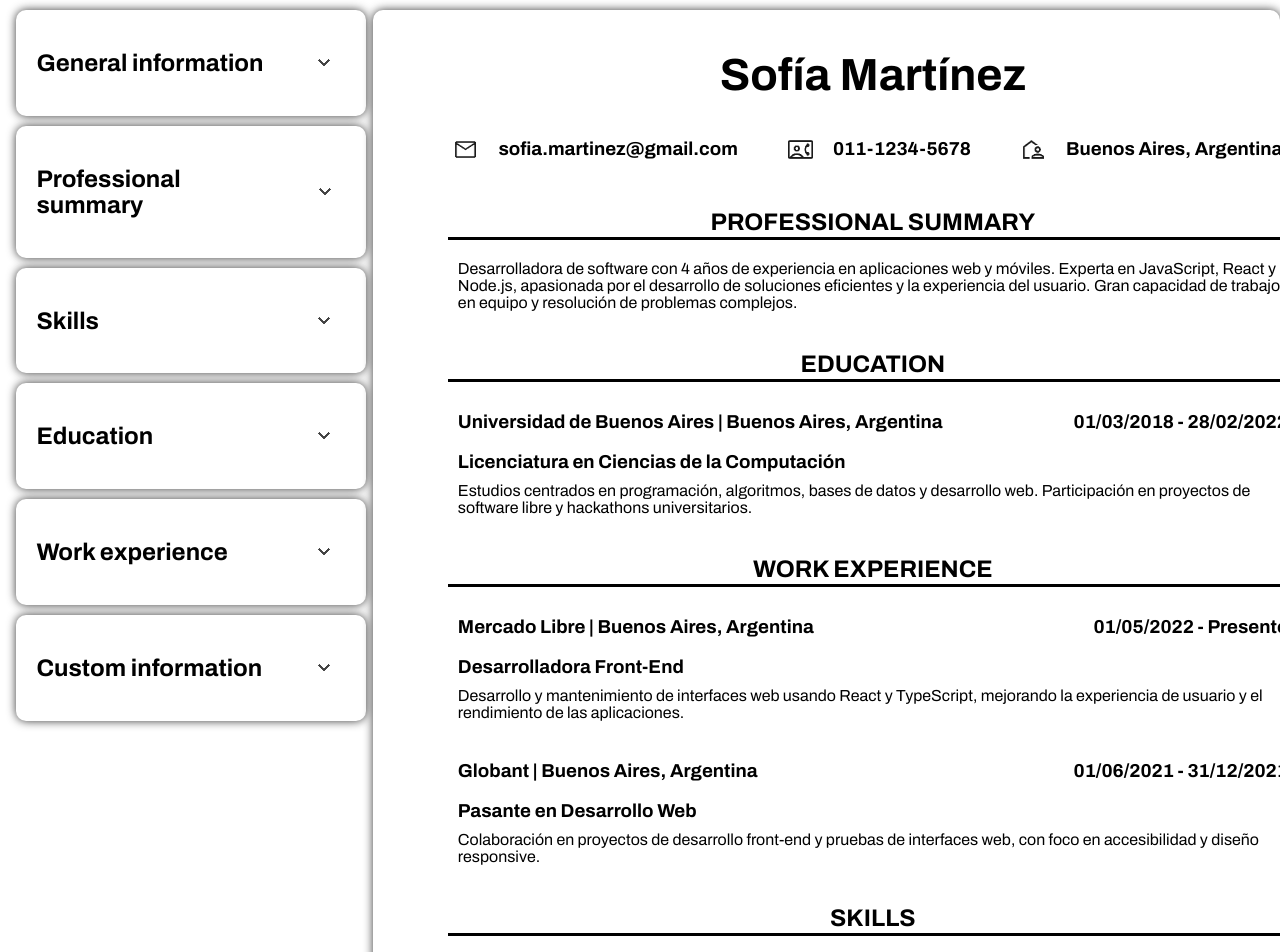
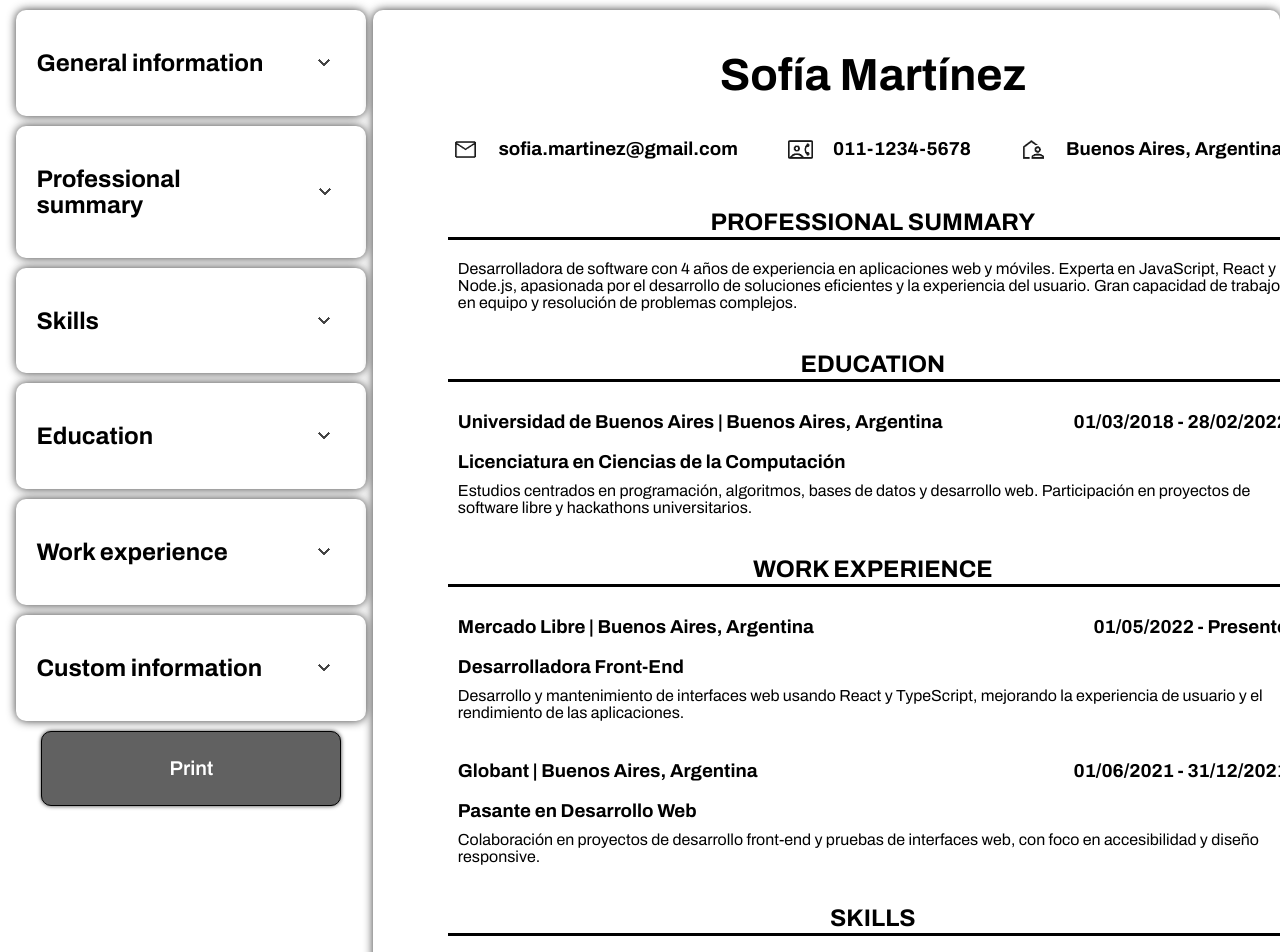
Before and after one commit to Facundo-byte/CV-Builder, a React (Vite) app: page / in a window 1280 px wide. Shown: the top 952 px of the page. Built offline with nearby package versions, Linux system fonts and the light colour scheme.

Commit message:
print update

```diff
--- a/src/App.jsx
+++ b/src/App.jsx
@@ -4,8 +4,14 @@ import Information from "./components/ButtonComps.jsx"
 import "./styles/App.css"
 import "./styles/Fonts.css"
 
+import { useReactToPrint } from "react-to-print";
+import { useRef } from "react";
 
 export default function Interface() {
+
+  const contentRef = useRef(null);
+  const reactToPrintFn = useReactToPrint({ contentRef });
+
   const [person, setPerson] = useState({
   name: "Sofía Martínez",
   email: "sofia.martinez@gmail.com",
@@ -61,9 +67,10 @@ const [works, setWorks] = useState([
         <Information title="Education" setEds = {setEds}/>
         <Information title="Work experience" setWorks = {setWorks}/>
         <Information title="Custom information" setCustom = {setCustom}/>
+        <button onClick={reactToPrintFn} id="printbutton">Print</button>
       </div>
       <div className="contDerecho">
-        <Curriculum person = {person} items = {items} eds = {eds} works = {works} custom ={custom}/>
+        <Curriculum ref= {contentRef} person = {person} items = {items} eds = {eds} works = {works} custom ={custom}/>
       </div>
     </div>
   );
--- a/src/components/CVComp.jsx
+++ b/src/components/CVComp.jsx
@@ -3,10 +3,11 @@ import mail from "../assets/mail.png";
 import phone from "../assets/phone.png";
 
 
+
 /* CV */
-export default function Curriculum({ person, items, eds, works, custom }) {
+export default function Curriculum({ ref, person, items, eds, works, custom }) {
   return (
-    <div className="mainCV">
+    <div className="mainCV" ref={ref}>
       <div className="General">
         <h1>{person.name}</h1>
         <div className="Social">
--- a/src/styles/App.css
+++ b/src/styles/App.css
@@ -190,6 +190,22 @@ h1{
   flex-direction: column;
   gap: 40px;
 }
+
+#printbutton{
+  height: 75px;
+  width: 300px;
+  border: 1px solid black;
+  border-radius: 10px;
+  font-size: 20px;
+  color: white;
+  background-color: rgb(97, 97, 97);
+  box-shadow: 0 0 4px 0 rgb(58, 58, 58);
+}
+
+#printbutton:hover{
+  background-color: rgb(189, 189, 189);
+  color: rgb(0, 0, 0);
+}
 /* Curriculum */
 
 .Title {
```
